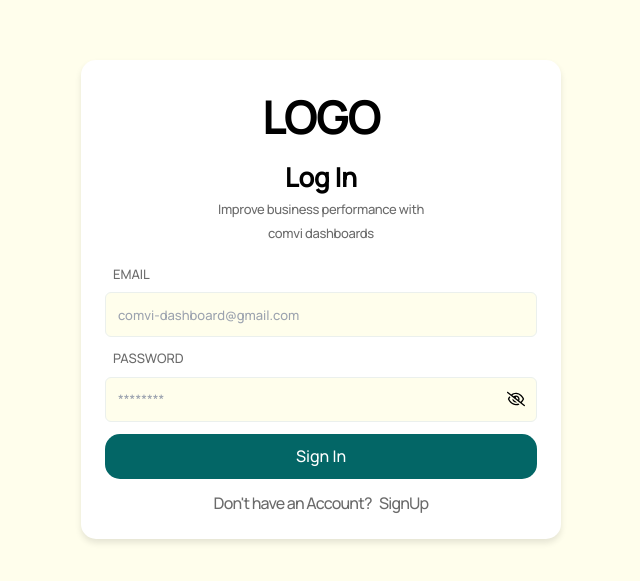
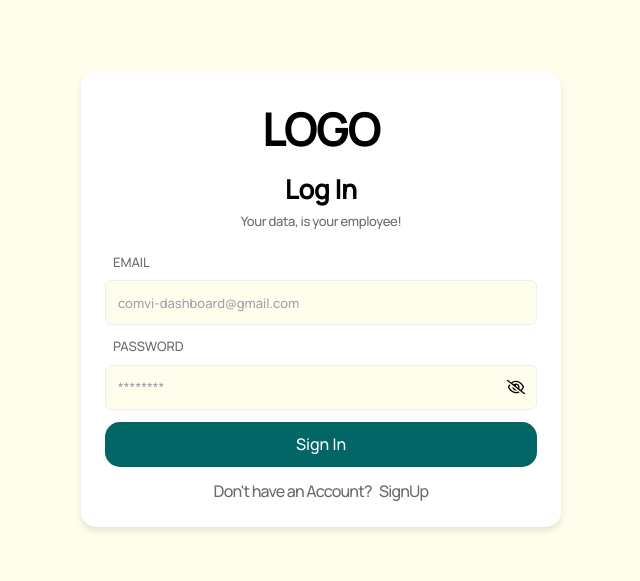
Before and after one commit to smhassan90/dataWise, a Next.js app: page /login in a window 1280 px wide. Shown: the part 101-682 px from the top of the page, without its empty margins (319-959 px from the left). Built offline with nearby package versions, Linux system fonts and the light colour scheme.

Commit message:
updated just basic code

```diff
--- a/src/app/(root)/login/page.jsx
+++ b/src/app/(root)/login/page.jsx
@@ -46,7 +46,7 @@ const LoginPage = () => {
         <div className="mt-2 text-center">
           <h3 className="text-medium font-semibold">Log In</h3>
           <p className="w-2/3 text-labelSize text-gray tracking-tight leading-6 mx-auto md:w-1/2">
-            Improve business performance with comvi dashboards
+          Your data, is your employee!
           </p>
         </div>
         <form
--- a/src/app/(root)/signup/page.jsx
+++ b/src/app/(root)/signup/page.jsx
@@ -41,7 +41,7 @@ const SignUpPage = () => {
             Create an Account
           </h3>
           <p className="w-2/4 text-labelSize text-gray tracking-tight leading-6 mx-auto md:w-1/2">
-            Improve business performance with comvi dashboards
+            Your data, is your employee!
           </p>
         </div>
         <form
```
Also changed, not shown: 2 other files (tests, documents, lock files or other folders).
